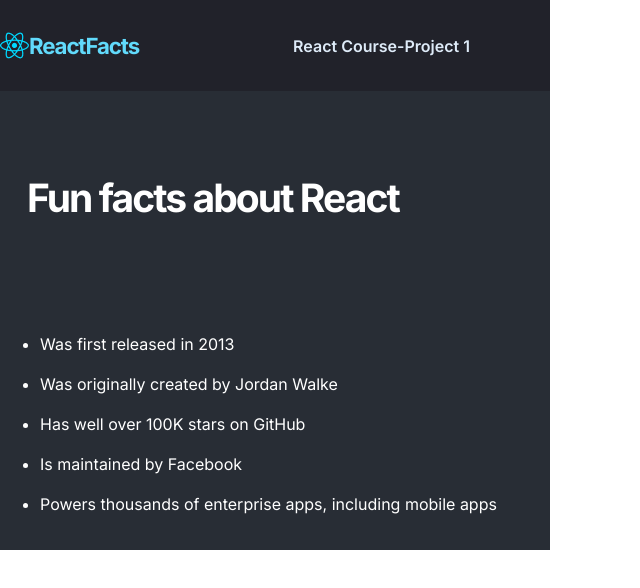
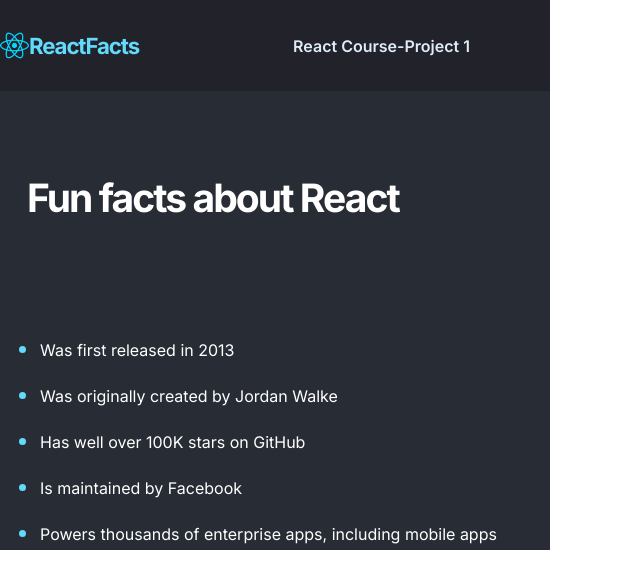
Before and after one commit to ojingwaDaniel/Challenges, a React (Create React App) app: page / in a window 1280 px wide. Shown: the top 588 px of the page, without its empty margins (0-640 px from the left). Built offline with nearby package versions, Linux system fonts and the light colour scheme.

Commit message:
finishing touches on main component

```diff
--- a/src/App.css
+++ b/src/App.css
@@ -56,3 +56,8 @@
   font-weight: 400;
   padding-block: 10px;
 }
+li::marker{
+  font-size: 1.4rem;
+  color: #61DAFB;
+
+}
```
